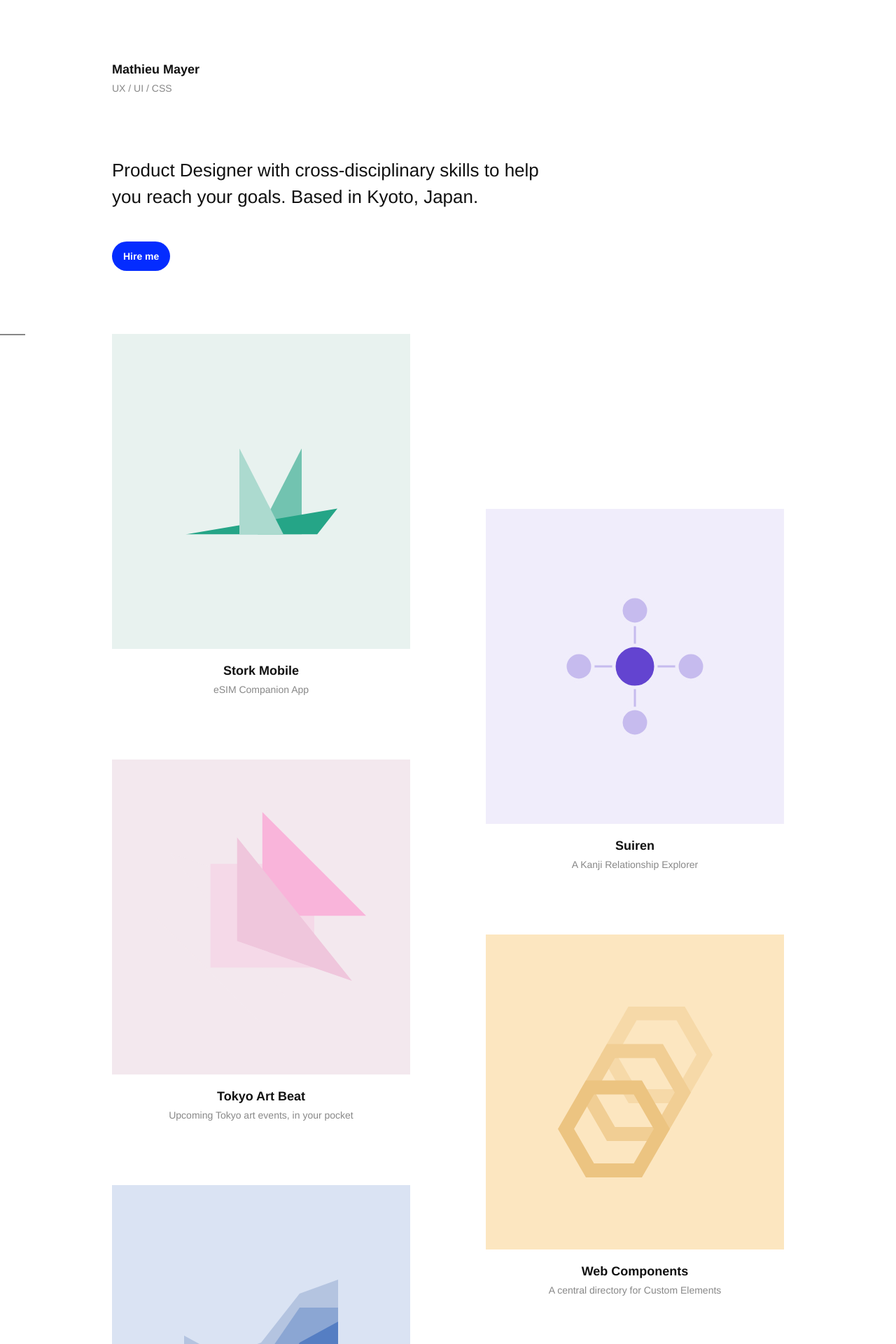
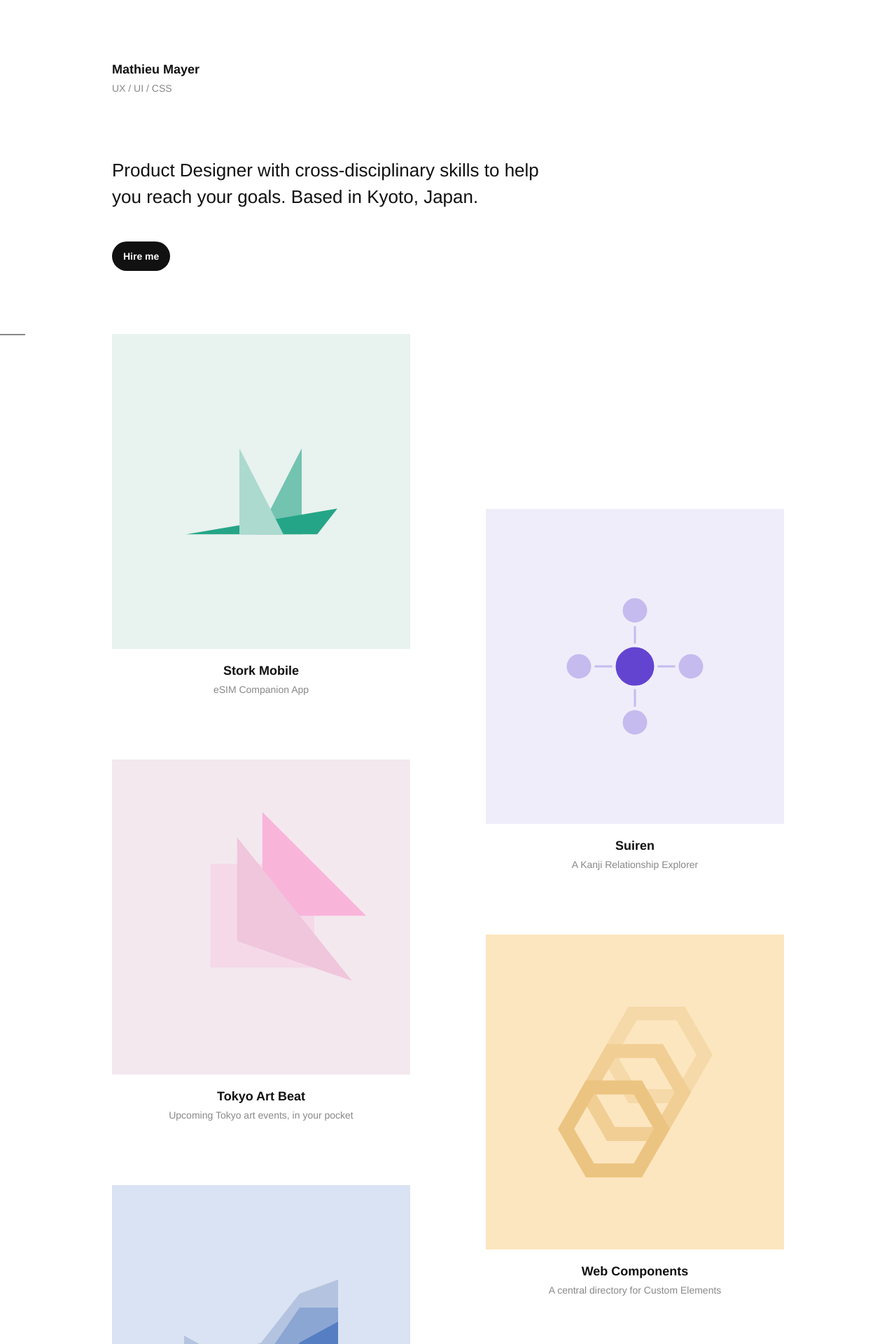
Before and after one commit to mx3m/mx3m.github.io, a Jekyll site: the page built from index.html, in a window 1280 px wide. Shown: the top 1920 px of the page at 70% size. Built offline with Jekyll 4.4.1, drawn with Linux system fonts in a browser that asks for light colours.

Commit message:
change primary button color

```diff
--- a/_sass/01-atoms/_buttons.scss
+++ b/_sass/01-atoms/_buttons.scss
@@ -2,7 +2,7 @@
   position: relative;
   display: inline-block;
   padding: 6px 14px;
-  background-color: $color-link-hover;
+  background-color: $color-text;
   color: white;
   border: 2px solid transparent;
   border-radius: 50px;
@@ -10,6 +10,6 @@
   text-decoration: none;
   &:hover {
     color: white;
-    background-color: darken($color-link-hover, 5%);
+    background-color: $color-link-hover;
   }
 }
```
